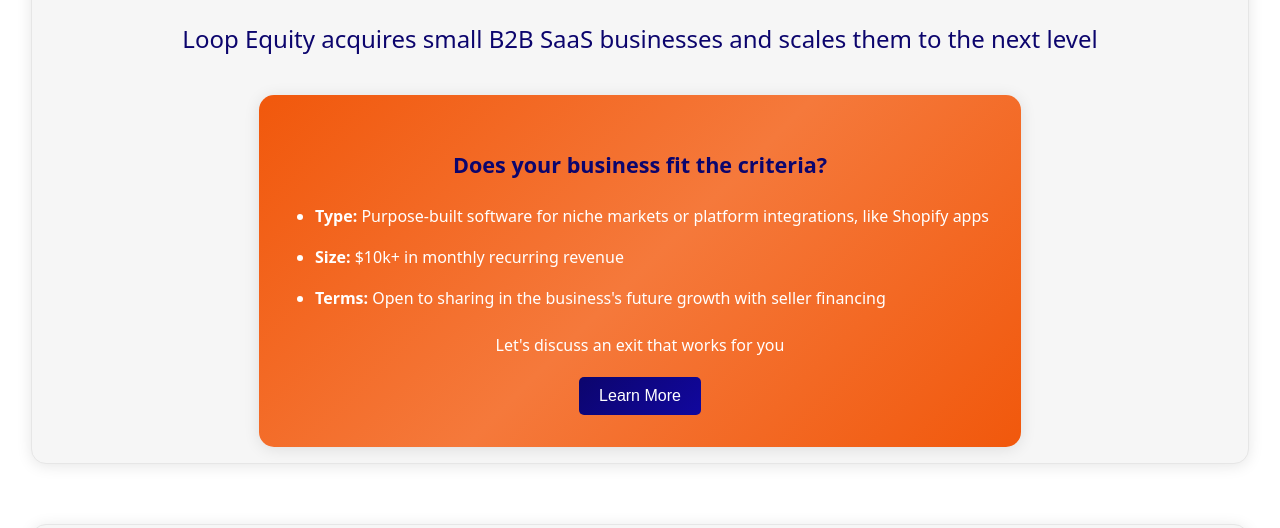
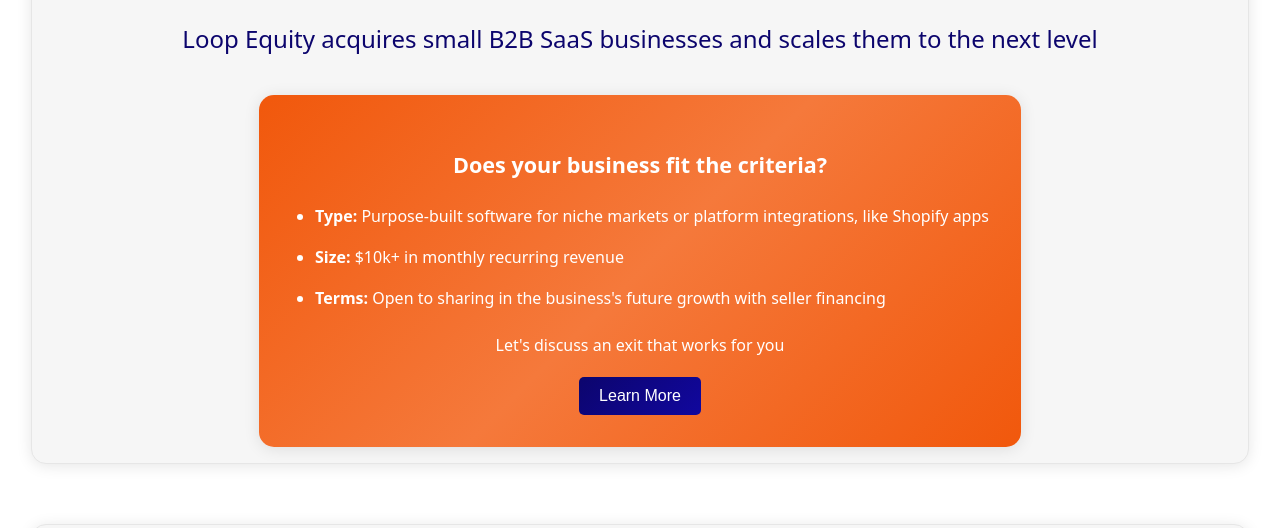
Before and after one commit to amanisheikh1/loopequity.co, a website: page index.html in a window 1280 px wide. Shown: the part 222-750 px from the top of the page. Drawn offline with Linux system fonts and the light colour scheme.

Commit message:
Update index.css

```diff
--- a/resources/css/index.css
+++ b/resources/css/index.css
@@ -151,6 +151,10 @@
     justify-self: center;
 }
 
+.standout-box h3 {
+    color: var(--footer-text-color);
+}
+
 button {
     background: var(--gradient-primary);
     color: var(--background-color);
```
